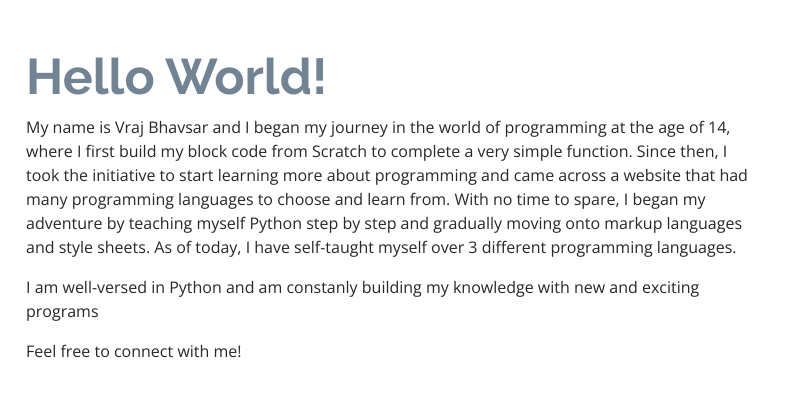
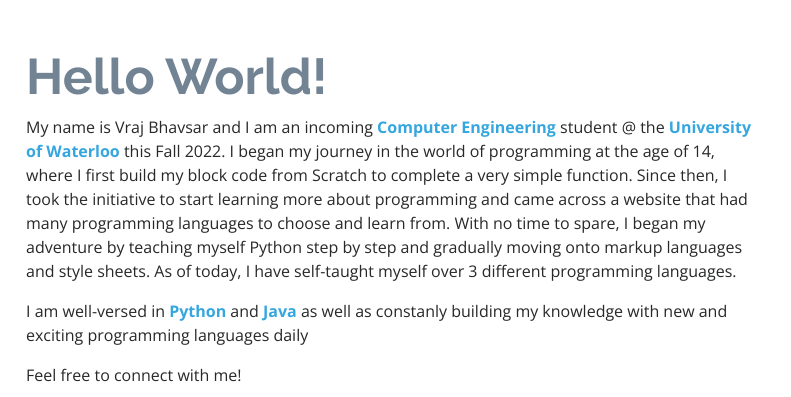
Before and after one commit to vraj137/vraj137.github.io, a plain HTML site: page index.html in a window 1280 px wide. Shown: the part 925-1322 px from the top of the page, 489-1280 px from the left. Drawn offline with nearby package versions, Linux system fonts and the light colour scheme.

Commit message:
Updated About Me

```diff
--- a/index.html
+++ b/index.html
@@ -69,13 +69,20 @@
           </div>
           <div class="col-lg-8 pt-4 pt-lg-0 content">
             <h3>Hello World!</h3>
-            <p>My name is Vraj Bhavsar and I began my journey in the world of programming at the age of 14, where I first
+            <p>My name is Vraj Bhavsar and I am an incoming
+              <span style="color: rgb(53, 166, 222); font-weight: bold;">Computer Engineering</span> student @ the
+              <span style="color: rgb(53, 166, 222); font-weight: bold;">University of Waterloo</span>
+               this Fall 2022. I began my journey in the world of programming at the age of 14, where I first
               build my block code from Scratch to complete a very simple function. Since then, I took the initiative to start learning
               more about programming and came across a website that had many programming languages to choose and learn from. With no time to spare,
               I began my adventure by teaching myself Python step by step and gradually moving onto markup languages and style sheets. As of today,
               I have self-taught myself over 3 different programming languages.
             </p>
-            <p>I am well-versed in Python and am constanly building my knowledge with new and exciting programs</p>
+            <p>I am well-versed in
+              <span style="color: rgb(53, 166, 222); font-weight: bold;">Python</span>
+              and
+              <span style="color: rgb(53, 166, 222); font-weight: bold;">Java</span>
+               as well as constanly building my knowledge with new and exciting programming languages daily</p>
             <p>Feel free to connect with me! </p>
             <a href="assets\img\Vraj_Bhavsar_Resume.pdf" target="_blank" class="circle">Check Out My Resume!</a>
           </div>
```
